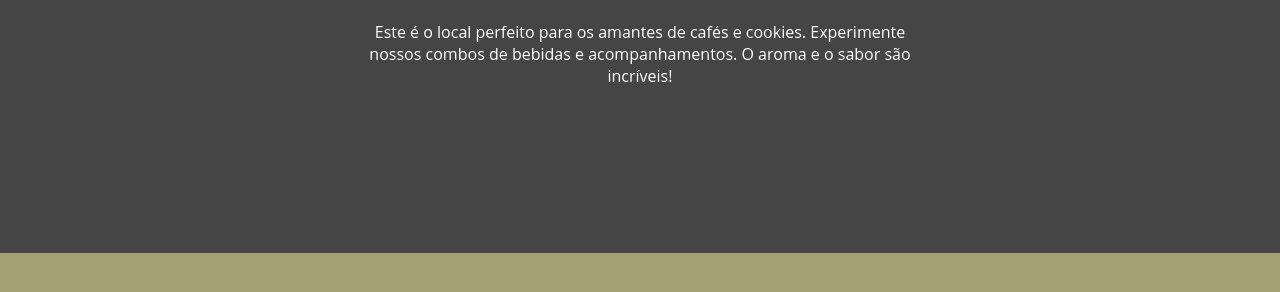
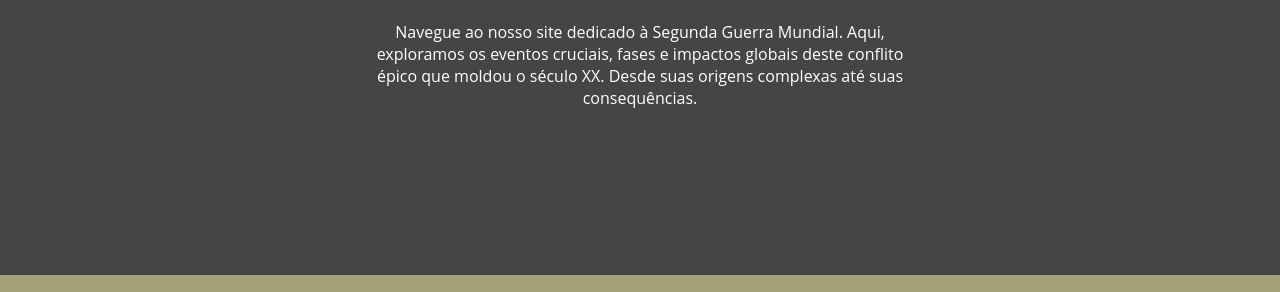
Before and after one commit to projamandakaori/SiteSegundaGuerraMundial, a plain HTML site: page index.html in a window 1280 px wide. Shown: the part 345-637 px from the top of the page. Drawn offline with Linux system fonts and the light colour scheme.

Commit message:
Update index.html

```diff
--- a/index.html
+++ b/index.html
@@ -33,7 +33,7 @@
                     <span class="tituloEvidencia" >2° Guerra Mundial</span>
                 </h1>
 
-                <p> Este é o local perfeito para os amantes de cafés e cookies. Experimente nossos combos de bebidas e acompanhamentos. O aroma e o sabor são incríveis! </p>
+                <p>Navegue ao nosso site dedicado à Segunda Guerra Mundial. Aqui, exploramos os eventos cruciais, fases e impactos globais deste conflito épico que moldou o século XX. Desde suas origens complexas até suas consequências.  </p>
 
             </div>
 
```
